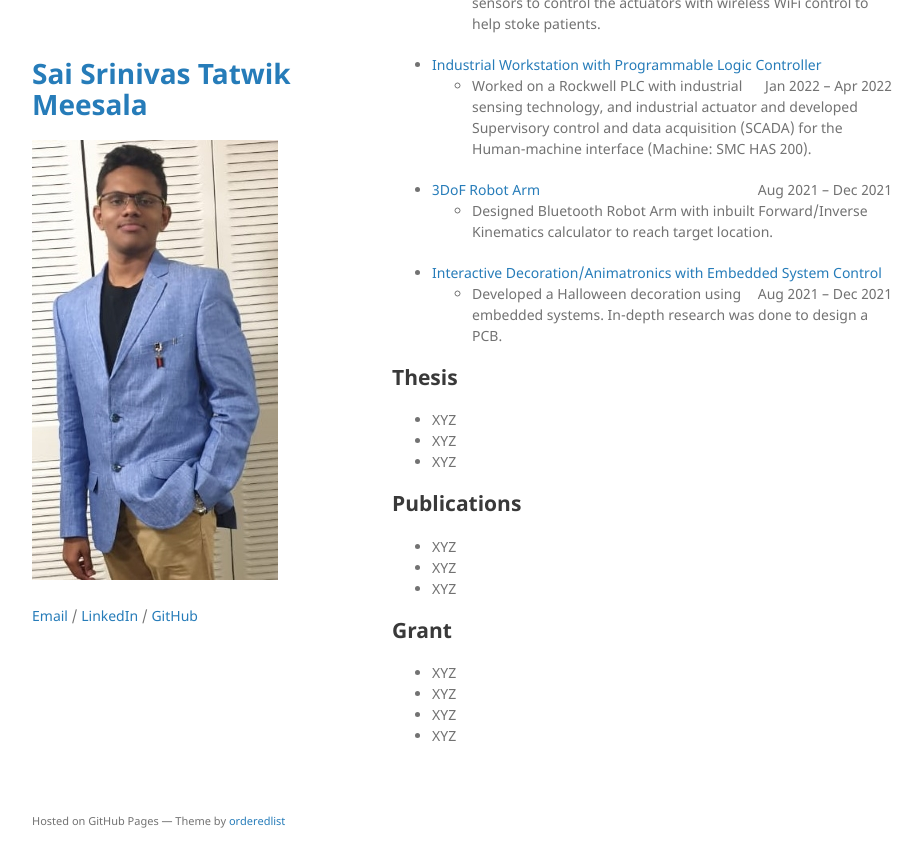
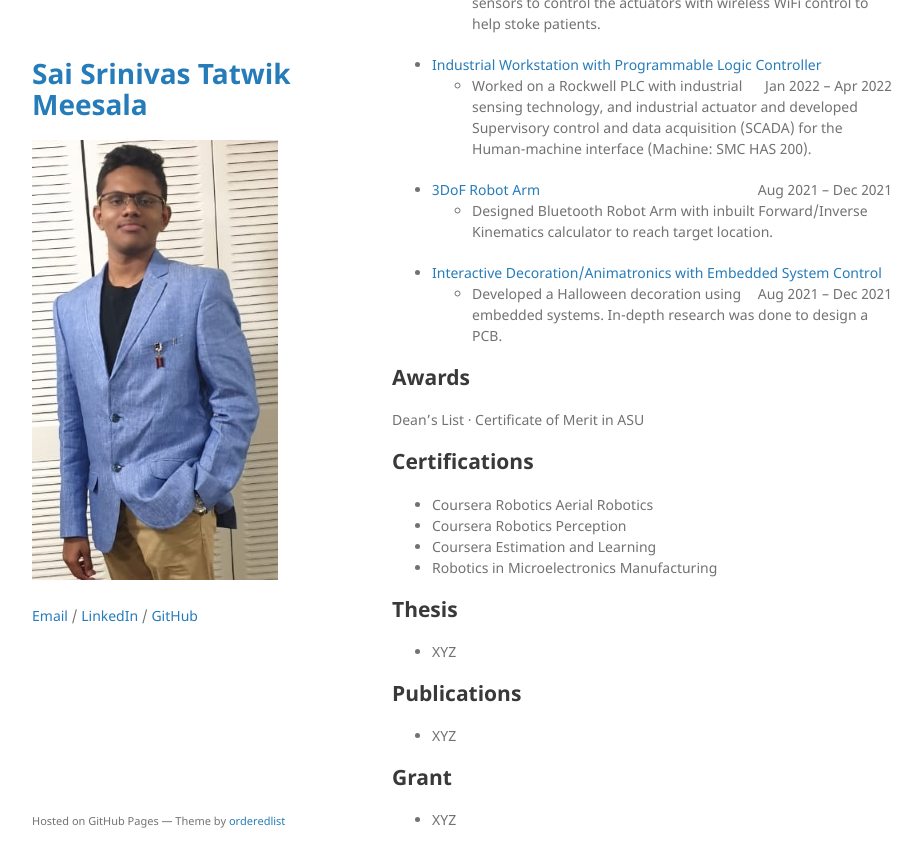
Before and after one commit to Tatwik19/Tatwik19.github.io, a Jekyll site: the page built from index.md, in a window 1280 px wide and 900 px high, scrolled down 1795 px. Shown: the top 867 px of the window, without its empty margins (178-1101 px from the left). Built offline with Jekyll 4.4.1, drawn with Linux system fonts in a browser that asks for light colours; the repository's description, which GitHub fills in, is left out; some of the changed text lies outside the part shown.

Commit message:
Update index.md

```diff
--- a/index.md
+++ b/index.md
@@ -5,7 +5,7 @@ layout: default
 <div style="text-align: justify">Passionate Roboticist with expertise in embedded systems, perception, aerial robotics, industrial automation, and autonomous vehicles. Demonstrated leadership in engineering projects, excelling in documentation, CAD design, embedded components, digital twin, and programming. Inspired to reach the pinnacle in robotics with a meticulous and determined approach to tasks.</div>
 <br />
 
-## Experience:
+## Experience
 **Marinella Research** – Chandler, Arizona<br />
 **Robotics Researcher** <span style="float:right;"> May 2024 – Present</span>
 *	Lead multidisciplinary research projects, focusing on robotics, industrial automation, digital twins, additive manufacturing, machine vision, and system engineering contributing to the next-gen industry.
@@ -29,13 +29,13 @@ layout: default
 **Mechanical Technician · Internship** <span style="float:right;">Mar 2017 – May 2017</span>
 *	Diagnosed and fixed issues with mechanical components in cars. Assembled and disassembled complex parts for repair and troubleshooting malfunctions.
 
-## Education:
+## Education
 **Arizona State University – Mesa/Tempe, Arizona** <span style="float:right;"> **GPA: 4.00**</span><br />
 MS. Robotics and Autonomous Systems (SE) <span style="float:right;">Aug 2022 – May 2024</span><br />
 BSE. Robotics <span style="float:right;">Aug 2019 – May 2023</span><br />
 
 
-## News:
+## News
 *	I successfully graduated with Master's in Robotics in May 2024!!
 
 
@@ -64,19 +64,20 @@ BSE. Robotics <span style="float:right;">Aug 2019 – May 2023</span><br />
 *	[Interactive Decoration/Animatronics with Embedded System Control](https://github.com/Tatwik19/Tatwik19.github.io/tree/main/assets/Projects/Final%20Design%20-%20Not%20Creepy%20Elf)<span style="float:right;">Aug 2021 – Dec 2021</span>
 	- Developed a Halloween decoration using embedded systems. In-depth research was done to design a PCB.
 
+## Awards
+Dean’s List · Certificate of Merit in ASU
+
+## Certifications
+*	Coursera Robotics Aerial Robotics
+*	Coursera Robotics Perception
+*	Coursera Estimation and Learning
+*	Robotics in Microelectronics Manufacturing
 
 ## Thesis
-*	XYZ
-*	XYZ
 *	XYZ
 
 ## Publications
 *	XYZ
-*	XYZ
-*	XYZ
 
 ## Grant
 *	XYZ
-*	XYZ
-*	XYZ
-*	XYZ
```
